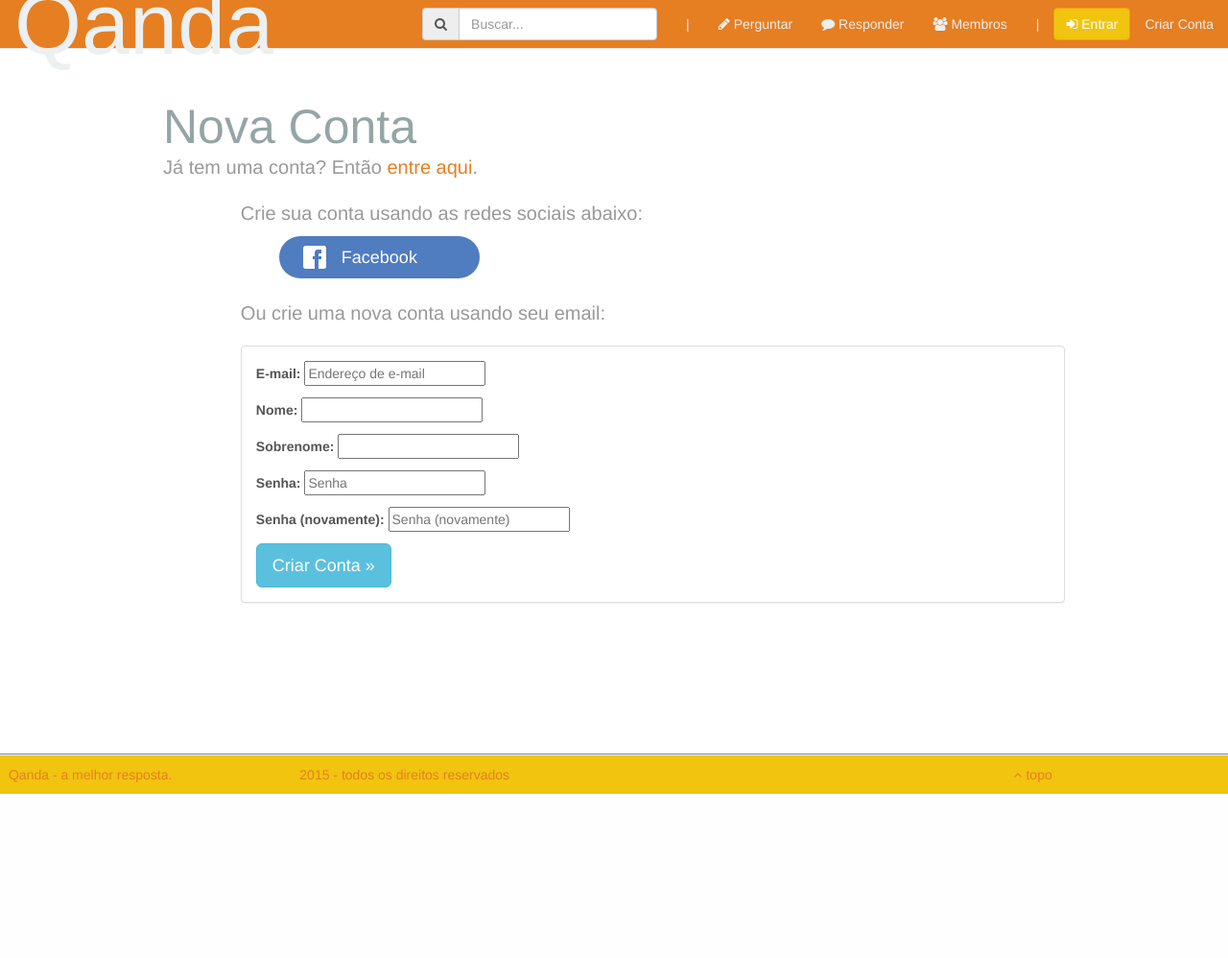
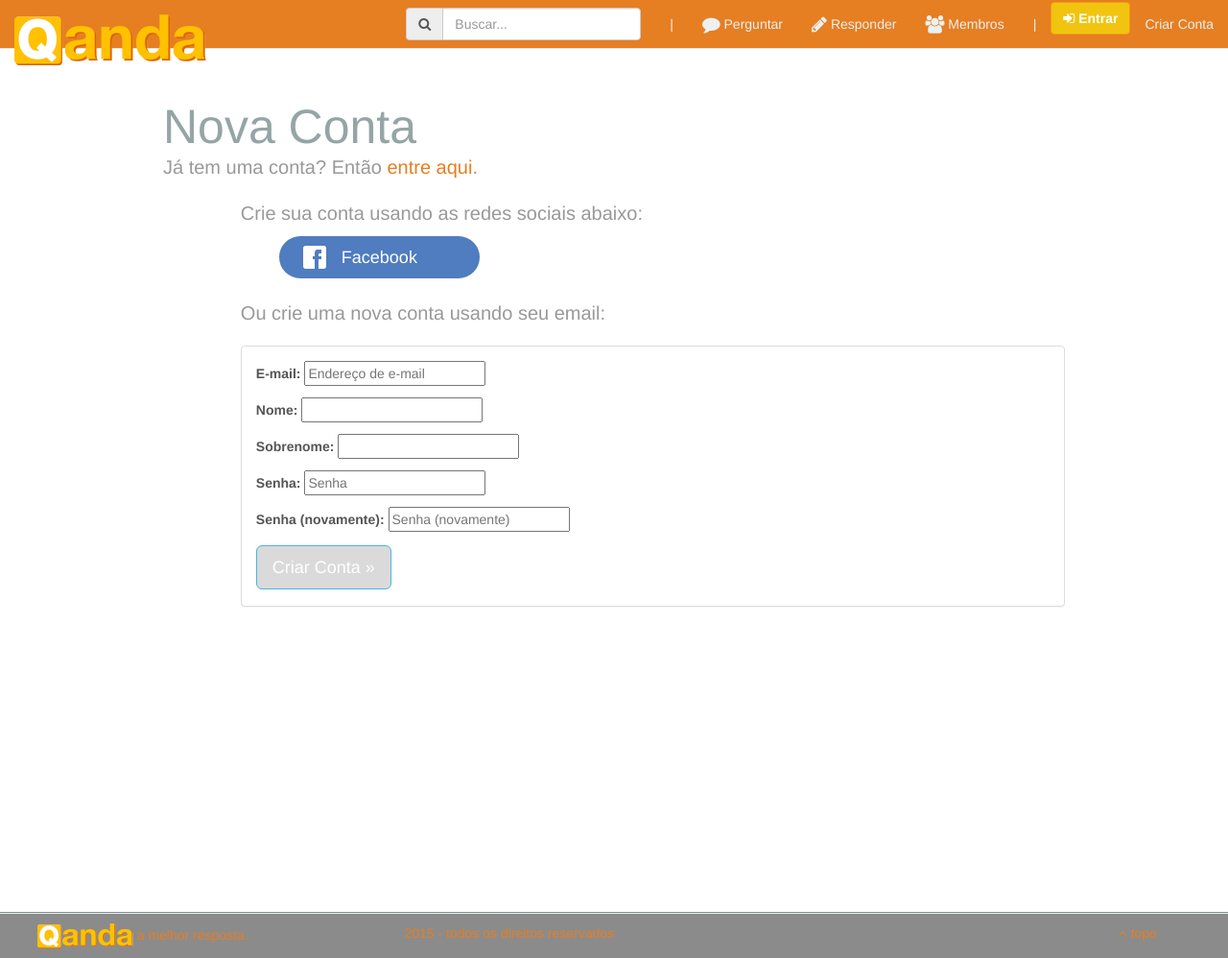
Before and after one commit to diegomatar/qanda, a Django app: page /conta/signup/ in a window 1280 px wide. Shown: the whole page at 96% size. Before the commit the page ends 827 px from the top, so only its background shows below. Run offline with Django 3.2, Linux system fonts and the light colour scheme; data comes from the database, SQL or seed files in the repository; both versions use the stored data as it was after the commit; parts of the project's set-up code (start-up, migrations or seed data) failed here and were passed over; some libraries are stand-ins or nearby versions.

Commit message:
better interface to answer questions and select topics of knowledge and logo added

```diff
--- a/src/user_profile/urls.py
+++ b/src/user_profile/urls.py
@@ -7,6 +7,7 @@ urlpatterns = [
     url(r'^unfollow-user/$', views.unfollow_user, name='unfollow_user'),
     url(r'^add-topic-known/$', views.add_topic_known, name='add-topic-known'),
     url(r'^remove-topic-known/$', views.remove_topic_known, name='remove-topic-known'),
+    url(r'^editar-temas-conhecidos/$', views.edit_user_known_topics, name='edit_user_known_topics'),
     url(r'^editar/$', views.user_profile, name='edit_profile'),
     url(r'^(?P<slug>.*)/seguidores/$', views.user_followers, name='followers'),
     url(r'^(?P<slug>.*)/perguntas/$', views.user_questions, name='questions'),
--- a/static/static/css/custom_qanda.css
+++ b/static/static/css/custom_qanda.css
@@ -68,12 +68,17 @@ a {
   color: #d35400 !important;
 }
 
+.active-nav {
+  color: #f1c40f !important;
+}
+
 .navbar-default .navbar-text {
   color: #ecf0f1;
 }
 
 .badge {
-  background-color: #e74c3c;
+  background-color: #f1c40f;
+  color: #e74c3c;
 }
 
 .badge-c {
@@ -105,10 +110,17 @@ a {
 
 /* Buttons */
 
+.btn {
+  margin-top: 2px !important;
+  margin-bottom: 2px !important;
+  background-color: #DADADA;
+}
+
 .btn-warning {
   color: #fff;
   background-color: #f1c40f;
   border-color: #f39c12;
+  font-weight: 600;
 }
 
 
@@ -123,11 +135,18 @@ a {
   font-weight: 400;
   color: #7f8c8d;
   border-radius: 0;
+  background-color: transparent;
 }
 
 
 .btn>a {
   color: #fff;
+}
+
+
+/* Separator */
+hr {
+  border-top: 1px solid #DCDCCC;
 }
 
 
@@ -272,7 +291,7 @@ a>p.text:hover {
 /* Footer */
 .footer {
   position: relative;
-  margin-top: -15px; /* negative value of footer height */
+  margin-top: 150px; /* negative value of footer height */
   height: 15px;
   clear:both;
 }
@@ -409,7 +428,7 @@ a>p.text:hover {
 }
 
 .footer-bar {
-  background-color: #f1c40f;
+  background-color: #8b8b8b;
   color: #e67e22;
   padding-top: 10px;
   padding-bottom: 10px;
--- a/static/templates/base.html
+++ b/static/templates/base.html
@@ -11,7 +11,7 @@
     <!-- The above 3 meta tags *must* come first in the head; any other head content must come *after* these tags -->
     <meta name="description" content="{% block description %}Um site com todas as respostas que você procura.{% endblock %}">
     <meta name="author" content="">
-    <link rel="icon" href="{% static 'img/favicon.ico' %}">
+    <link rel="icon" href="{% static 'img/icon_s.png' %}">
     <title>{% block title %}As melhores respostas.{% endblock %}</title>
 
     <!-- Load Jquery -->
@@ -66,17 +66,17 @@
             <span class="icon-bar"></span>
             <span class="icon-bar"></span>
           </button>
-          <a class="navbar-brand" href="{% url 'home' %}"><span class="logo {% block home_active %}{% endblock %}">Qanda</span></a>
+          <a class="navbar-brand" href="{% url 'home' %}"><span class="logo {% block home_active %}{% endblock %}"><img src="{% static 'img/logo_s.png' %}"></span></a>
         </div>
         <div id="navbar" class="navbar-collapse collapse">
 
           <ul class="nav navbar-nav navbar-right">
             <p class="navbar-text"> | </p>
-            <li><a href="{% url 'perguntar' %}" class="{% block perguntar_active %}{% endblock %}"><i class="fa fa-pencil"></i> Perguntar</a></li>
-            <li><a href="{% url 'responder-perguntas' %}" class="{% block responder_active %}{% endblock %}"><i class="fa fa-comment"></i> Responder</a></li>
-            <li><a href="{% url 'members' %}" class="{% block membros_active %}{% endblock %}"><i class="fa fa-users"></i> Membros</a></li>
+            <li><a href="{% url 'perguntar' %}" class="{% block perguntar_active %}{% endblock %}"><i class="fa fa-comment fa-lg"></i> Perguntar</a></li>
+            <li><a href="{% url 'responder-perguntas' %}" class="{% block responder_active %}{% endblock %}"><i class="fa fa-pencil fa-lg"></i> Responder</a></li>
+            <li><a href="{% url 'members' %}" class="{% block membros_active %}{% endblock %}"><i class="fa fa-users fa-lg"></i> Membros</a></li>
             {% if request.user.is_authenticated %}
-            <li><a href='{% url "view_notification" %}' class="{% block avisos_active %}{% endblock %}"><i class="fa fa-bell"></i> Avisos <span class="badge">{{ num_unread }}</span></a></li>
+            <li><a href='{% url "view_notification" %}' class="{% block avisos_active %}{% endblock %}"><i class="fa fa-bell fa-lg"></i> Avisos <span class="badge">{{ num_unread }}</span></a></li>
             <p class="navbar-text"> | </p>
 
             <li class="dropdown">
@@ -142,8 +142,8 @@
         </div>
       </div>
       <div class="row footer-bar">
-        <div class="col-xs-2">
-          <p>Qanda - a melhor resposta.</p>
+        <div class="col-xs-3">
+          <p><img src="{% static 'img/logo_xs.png' %}"> a melhor resposta.</p>
         </div>
         <div class="col-xs-4">
           2015 - todos os direitos reservados
--- a/static/templates/notifications/view_all.html
+++ b/static/templates/notifications/view_all.html
@@ -1,7 +1,7 @@
 {% extends 'base.html' %}
 {% load app_filters %}
 
-{% block avisos_active %}active{% endblock %}
+{% block avisos_active %}active-nav{% endblock %}
 
 
 {% block content %}
--- a/static/templates/perguntas/perguntar.html
+++ b/static/templates/perguntas/perguntar.html
@@ -4,7 +4,7 @@
 {% load django_select2_tags %}
 
 
-{% block perguntar_active %}active{% endblock %}
+{% block perguntar_active %}active-nav{% endblock %}
 
 
 {% block add_script %}
--- a/static/templates/perguntas/search_topic.html
+++ b/static/templates/perguntas/search_topic.html
@@ -1,5 +1,6 @@
 {% if inputed_topic %}
 <div class="well">
+    <p class="info-text">Clique para adicionar:</p>
 <div class="row">
 {% for tpc in topic_list %}
     <div class="col-sm-4 ">
@@ -10,6 +11,5 @@
         <button class="create_new_topic_known btn btn-default"><span id="newTopic"></span>  <i class="fa fa-plus"></i></button>
     </div>
 </div>
-<hr>
 </div>
 {% endif %}
--- a/static/templates/perguntas/sugest_topics.html
+++ b/static/templates/perguntas/sugest_topics.html
@@ -1,3 +1,4 @@
+<p class="info-text">Clique para adicionar:</p>
 <div class="row">
     {% for sgt in sugestions%}
     <div class="col-sm-4 ">
--- a/static/templates/user_profile/members.html
+++ b/static/templates/user_profile/members.html
@@ -4,7 +4,7 @@
 
 {% block head_title %}{% trans "Signup" %}{% endblock %}
 
-{% block membros_active %}active{% endblock %}
+{% block membros_active %}active-nav{% endblock %}
 
 {% block header %}
 <div class="blog-header">
```
Also changed, not shown: src/perguntas/views.py (+2 -17 lines), src/user_profile/views.py (+20 -1 lines), static/templates/perguntas/menu_responder.html (+20 -82 lines), static/templates/perguntas/user_topics.html (+8 -4 lines), static/templates/user_profile/definir_topicos.html (renamed from static/templates/perguntas/definir_topicos.html, +22 -8 lines), src/db.sqlite3, static/static/img/icon_g.png (added), static/static/img/icon_s.png (added), static/static/img/logo_g.png (added), static/static/img/logo_m.png (added), static/static/img/logo_s.png (added), static/static/img/logo_xs.png (added).
